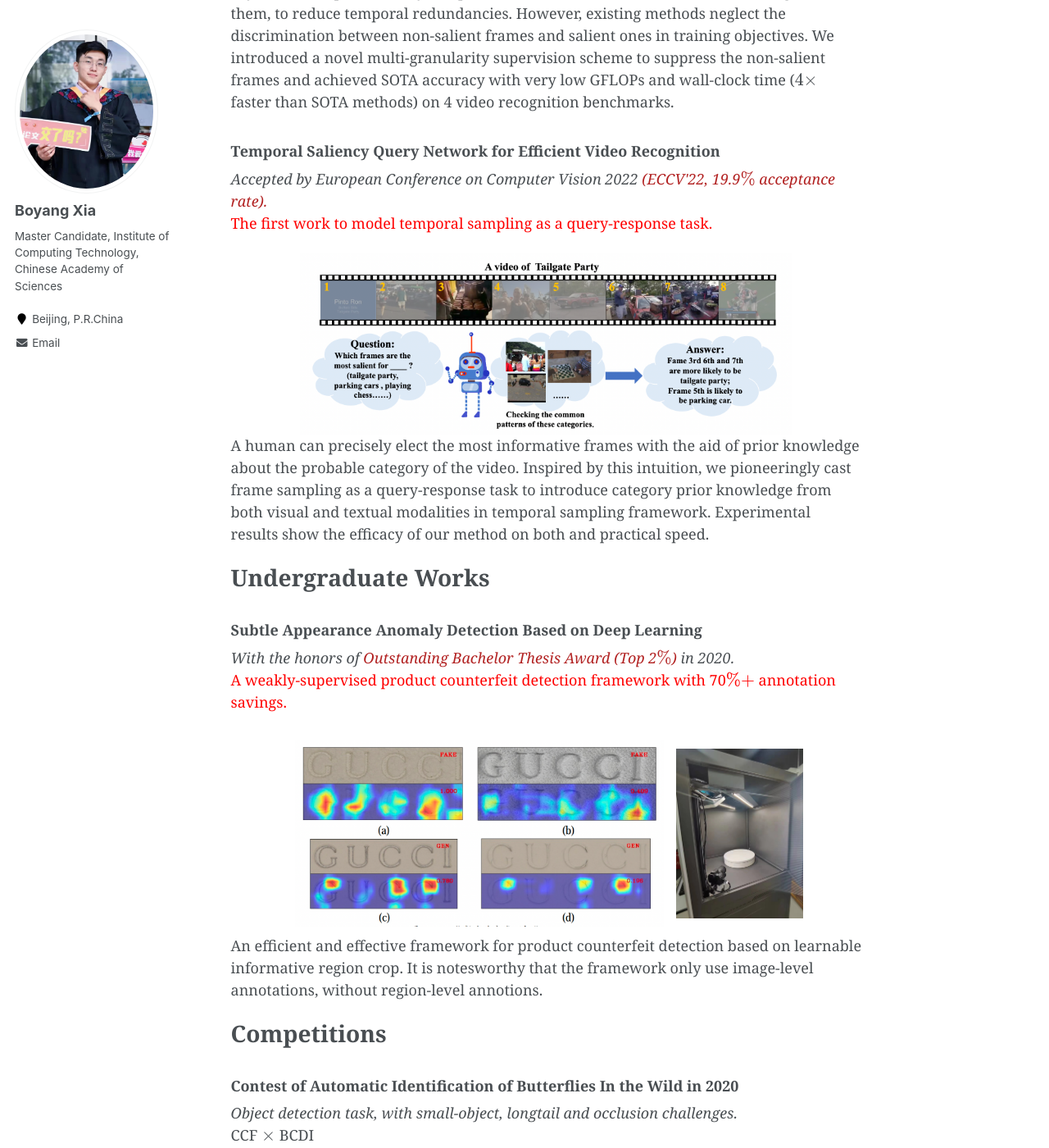
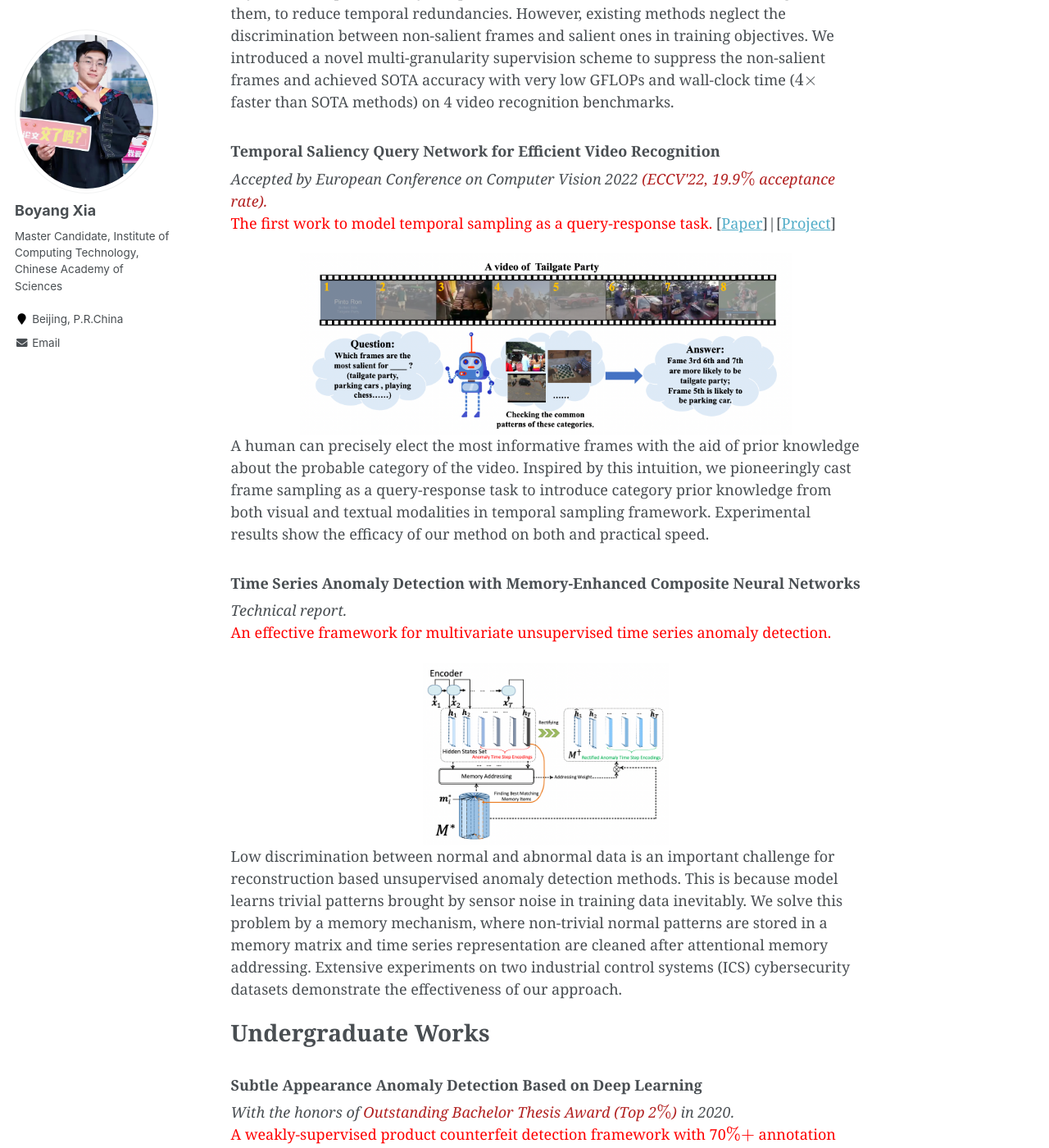
Before and after one commit to LawrenceXia2008/LawrenceXia2008.github.io, a Jekyll site: the page built from _pages/about.md, in a window 1280 px wide and 1400 px high, scrolled down 909 px. Shown: the whole window at 82% size. Built offline with Jekyll 4.4.1, drawn with Linux system fonts in a browser that asks for light colours; formulas are drawn with MathJax 3.

Commit message:
add time series

```diff
--- a/_pages/about.md
+++ b/_pages/about.md
@@ -15,6 +15,7 @@ Research & Projects
 ===
 ### NSNet: Non-saliency Suppression Sampler for Efficient Video Recognition
 *Accepted by European Conference on Computer Vision 2022 <font color="firebrick">(ECCV'22, 19.9$\%$ acceptance rate).</font>*<br /><font color="red">A sampler with a $4\times$ faster practical speed than SOTA methods.</font>
+[<a href="https://arxiv.org/abs/2207.10388" target="_blank">Paper</a>]|[<a href="https://lawrencexia2008.github.io/projects/nsnet" target="_blank">Project</a>]
 <!-- During internship in the Computer Vision Technology Department of Baidu. Inc. -->
 <!-- <img src="images/projects/nsnet.png" width="500" > -->
 <div align=center>
@@ -25,12 +26,21 @@ To accelerate the video recognition architectures, one typically build a lightwe
 
 ### Temporal Saliency Query Network for Efficient Video Recognition
 *Accepted by European Conference on Computer Vision 2022 <font color="firebrick">(ECCV'22, 19.9$\%$ acceptance rate).</font>*<br /><font color="red">The first work to model temporal sampling as a query-response task.</font>
+[<a href="https://arxiv.org/abs/2207.10379" target="_blank">Paper</a>]|[<a href="https://lawrencexia2008.github.io/projects/tsqnet" target="_blank">Project</a>]
 <!-- During internship in the Computer Vision Technology Department of Baidu. Inc. -->
 <div align=center>
 <img src="images/projects/tsqnet.png" width="600"/>
 </div>
 A human can precisely elect the most informative frames with the aid of prior knowledge about the probable category
 of the video. Inspired by this intuition, we pioneeringly cast frame sampling as a query-response task to introduce category prior knowledge from both visual and textual modalities in temporal sampling framework. Experimental results show the efficacy of our method on both and practical speed.
+
+### Time Series Anomaly Detection with Memory-Enhanced Composite Neural Networks
+*Technical report.*<br /><font color="red">An effective framework for multivariate unsupervised time series anomaly detection.</font>
+<!-- During internship in the Computer Vision Technology Department of Baidu. Inc. -->
+<div align=center>
+<img src="images/projects/timeseries.png" width="300"/>
+</div>
+Low discrimination between normal and abnormal data is an important challenge for reconstruction based unsupervised anomaly detection methods. This is because model learns trivial patterns brought by sensor noise in training data inevitably. We solve this problem by a memory mechanism, where non-trivial normal patterns are stored in a memory matrix and time series representation are cleaned after attentional memory addressing. Extensive experiments on two industrial control systems (ICS) cybersecurity datasets demonstrate the effectiveness of our approach.
 
 Undergraduate Works
 ===
```
Also changed, not shown: images/projects/timeseries.png (added), 3 other files.
